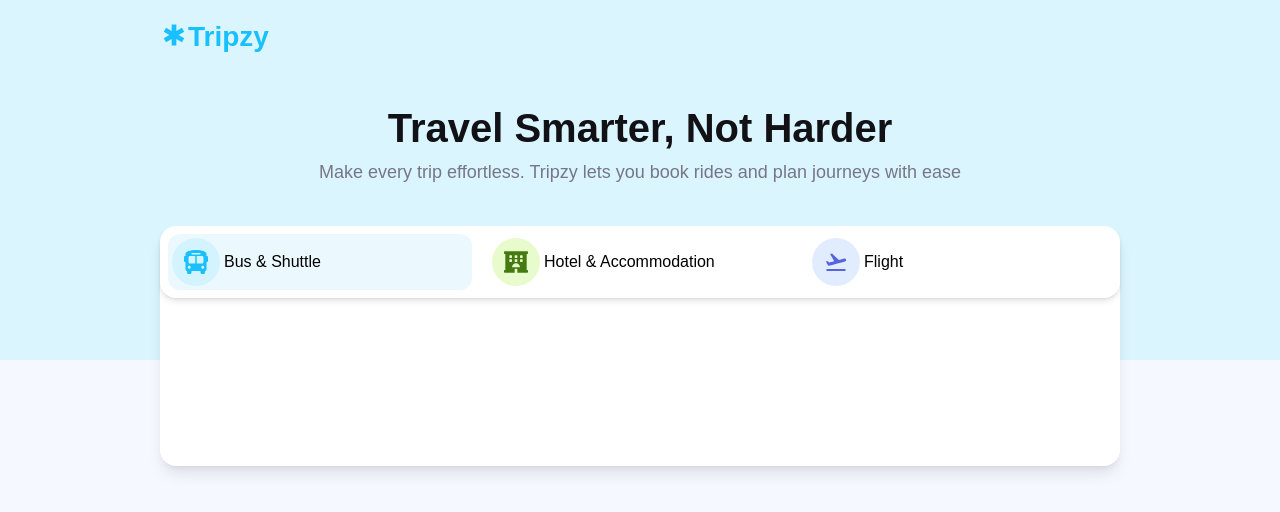
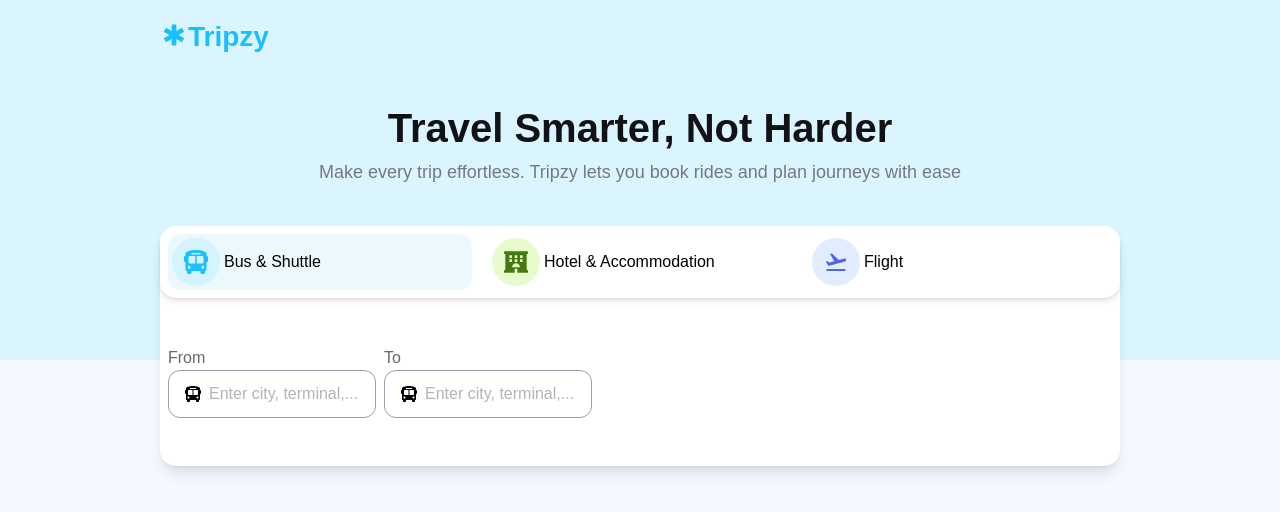
Before and after one commit to rigby200602/tripzy-frontend-test-LeDienThanhTung, a Next.js app: page / in a window 1280 px wide. Shown: the top 512 px of the page. Built offline with nearby package versions, Linux system fonts and the light colour scheme.

Commit message:
add components to tab

```diff
--- a/components/Tabs.jsx
+++ b/components/Tabs.jsx
@@ -1,8 +1,9 @@
-'use client'
+"use client";
 
 import React, { useEffect, useRef, useState } from "react";
 import { FaBusAlt, FaHotel } from "react-icons/fa";
 import { MdFlightTakeoff } from "react-icons/md";
+import  SearchBar  from "@/components/SearchBar"
 
 const tabs = [
   {
@@ -32,10 +33,10 @@ const tabs = [
 ];
 
 const Tabs = () => {
-  const [activeTab, setActiveTab] = useState(1)
+  const [activeTab, setActiveTab] = useState(1);
   const handleClick = (id) => {
-    setActiveTab(id)
-  }
+    setActiveTab(id);
+  };
   // Set default active tab
   const defaultTab = useRef();
   useEffect(() => {
@@ -73,7 +74,22 @@ const Tabs = () => {
       </div>
       <div className="flex justify-center items-center h-full">
         {/* Content for the selected tab can go here */}
-        {activeTab === 1 ? '' : <p className="text-[#767689] font-normal">No Data</p>}
+        {activeTab === 1 ? (
+          <div className="grid grid-cols-3">
+            <div className="flex h-full w-full gap-2 mx-2">
+              <div className="flex-col">
+                <p className="font-medium text-[#65686F]">From</p>
+                <SearchBar/>
+              </div>
+              <div className="flex-col">
+                <p className="font-medium text-[#65686F]">To</p>
+                <SearchBar/>
+              </div>
+            </div>
+          </div>
+        ) : (
+          <p className="text-[#767689] font-normal">No Data</p>
+        )}
       </div>
     </div>
   );
```
